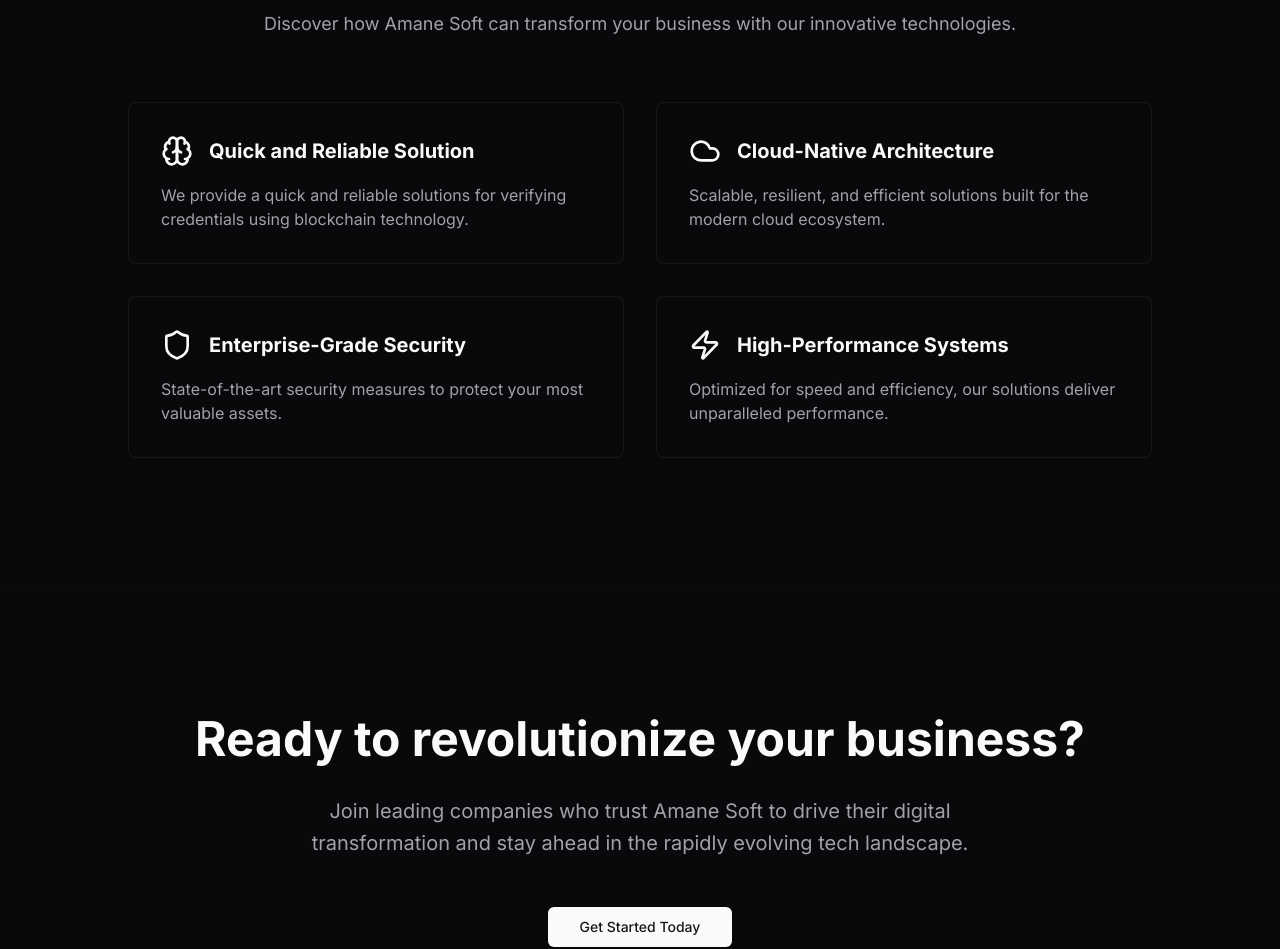
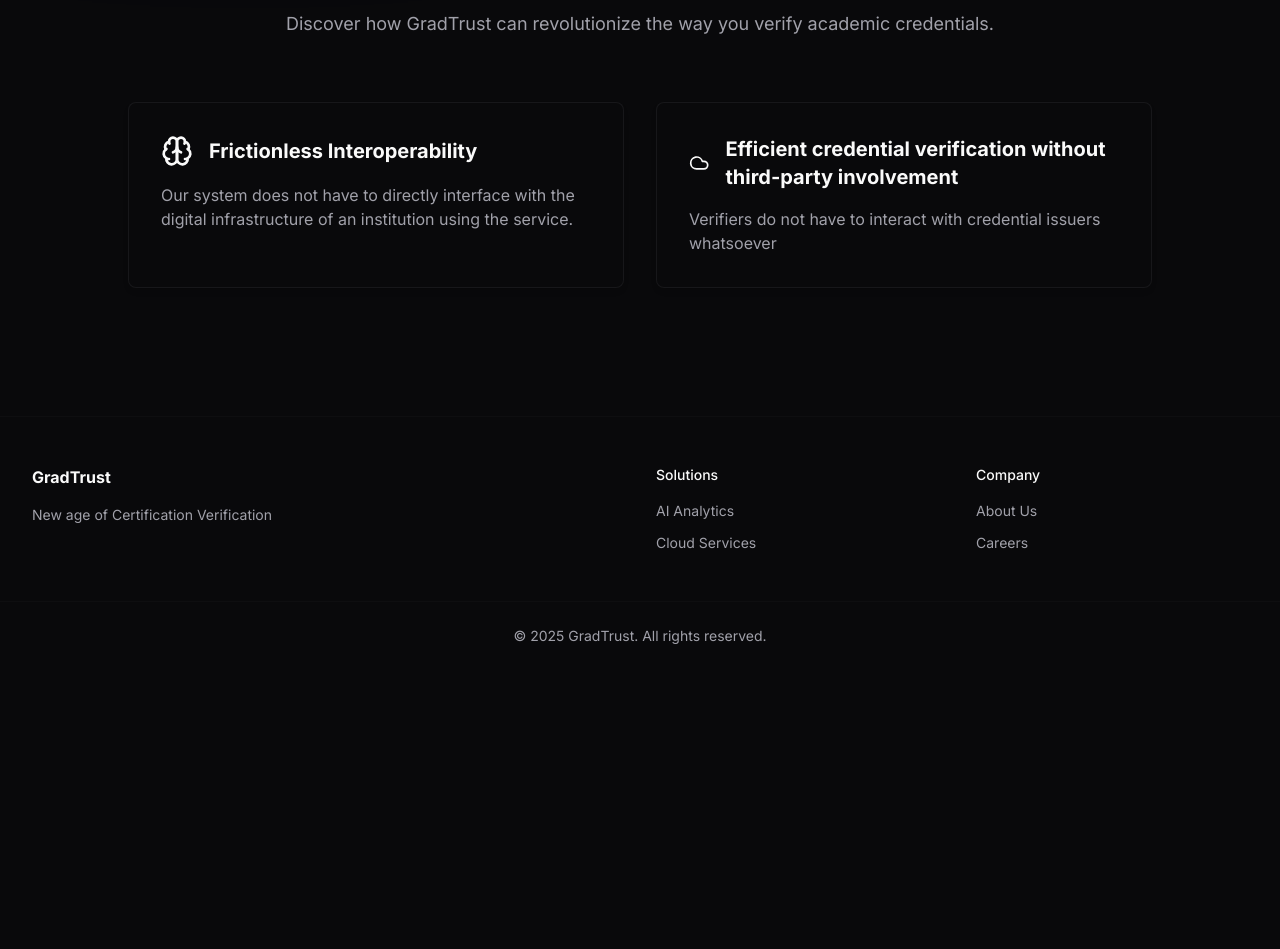
Before and after one commit to gvbrielflores/capstone_gradtrust, a Next.js app in the folder frontend/src/my-app/: page / in a window 1280 px wide. Shown: the part 983-1932 px from the top of the page. After the commit the page ends 1653 px from the top, so only its background shows below. Built offline with nearby package versions, Linux system fonts and the light colour scheme.

Commit message:
Worked on the front page. Changed our features to match our requirements

```diff
--- a/frontend/src/my-app/app/page.tsx
+++ b/frontend/src/my-app/app/page.tsx
@@ -18,7 +18,6 @@ export default function Home() {
         <Navbar />
         <Hero />
         <Features />
-        <CTA />
         <Footer />
       </div>
     </div>
--- a/frontend/src/my-app/components/cta.tsx
+++ /dev/null
@@ -1,20 +0,0 @@
-import { Button } from "@/components/ui/button"
-
-export default function CTA() {
-  return (
-    <section className="border-t border-border/20">
-      <div className="container flex flex-col items-center gap-4 py-24 text-center md:py-32">
-        <h2 className="font-bold text-3xl leading-[1.1] sm:text-3xl md:text-5xl">
-          Ready to revolutionize your business?
-        </h2>
-        <p className="max-w-[42rem] leading-normal text-muted-foreground sm:text-xl sm:leading-8 mt-4">
-          Join leading companies who trust Amane Soft to drive their digital transformation and stay ahead in the
-          rapidly evolving tech landscape.
-        </p>
-        <Button size="lg" className="mt-8">
-          Get Started Today
-        </Button>
-      </div>
-    </section>
-  )
-}
--- a/frontend/src/my-app/components/features.tsx
+++ b/frontend/src/my-app/components/features.tsx
@@ -2,34 +2,34 @@ import { Brain, Cloud, Shield, Zap } from "lucide-react"
 
 const features = [
   {
-    name: "Quick and Reliable Solution",
-    description: "We provide a quick and reliable solutions for verifying credentials using blockchain technology.",
+    name: "Frictionless Interoperability",
+    description: "Our system does not have to directly interface with the digital infrastructure of an institution using the service.",
     icon: Brain,
   },
   {
-    name: "Cloud-Native Architecture",
-    description: "Scalable, resilient, and efficient solutions built for the modern cloud ecosystem.",
+    name: "Efficient credential verification without third-party involvement",
+    description: "Verifiers do not have to interact with credential issuers whatsoever",
     icon: Cloud,
   },
-  {
-    name: "Enterprise-Grade Security",
-    description: "State-of-the-art security measures to protect your most valuable assets.",
-    icon: Shield,
-  },
-  {
-    name: "High-Performance Systems",
-    description: "Optimized for speed and efficiency, our solutions deliver unparalleled performance.",
-    icon: Zap,
-  },
+  // {
+  //   name: "Enterprise-Grade Security",
+  //   description: "State-of-the-art security measures to protect your most valuable assets.",
+  //   icon: Shield,
+  // },
+  // {
+  //   name: "High-Performance Systems",
+  //   description: "Optimized for speed and efficiency, our solutions deliver unparalleled performance.",
+  //   icon: Zap,
+  // },
 ]
 
 export default function Features() {
   return (
     <section className="container space-y-16 py-24 md:py-32">
       <div className="mx-auto max-w-[58rem] text-center">
-        <h2 className="font-bold text-3xl leading-[1.1] sm:text-3xl md:text-5xl">Cutting-Edge Solutions</h2>
+        <h2 className="font-bold text-3xl leading-[1.1] sm:text-3xl md:text-5xl">Future of Credential Verification</h2>
         <p className="mt-4 text-muted-foreground sm:text-lg">
-          Discover how Amane Soft can transform your business with our innovative technologies.
+          Discover how GradTrust can revolutionize the way you verify academic credentials.
         </p>
       </div>
       <div className="mx-auto grid max-w-5xl grid-cols-1 gap-8 md:grid-cols-2">
```
